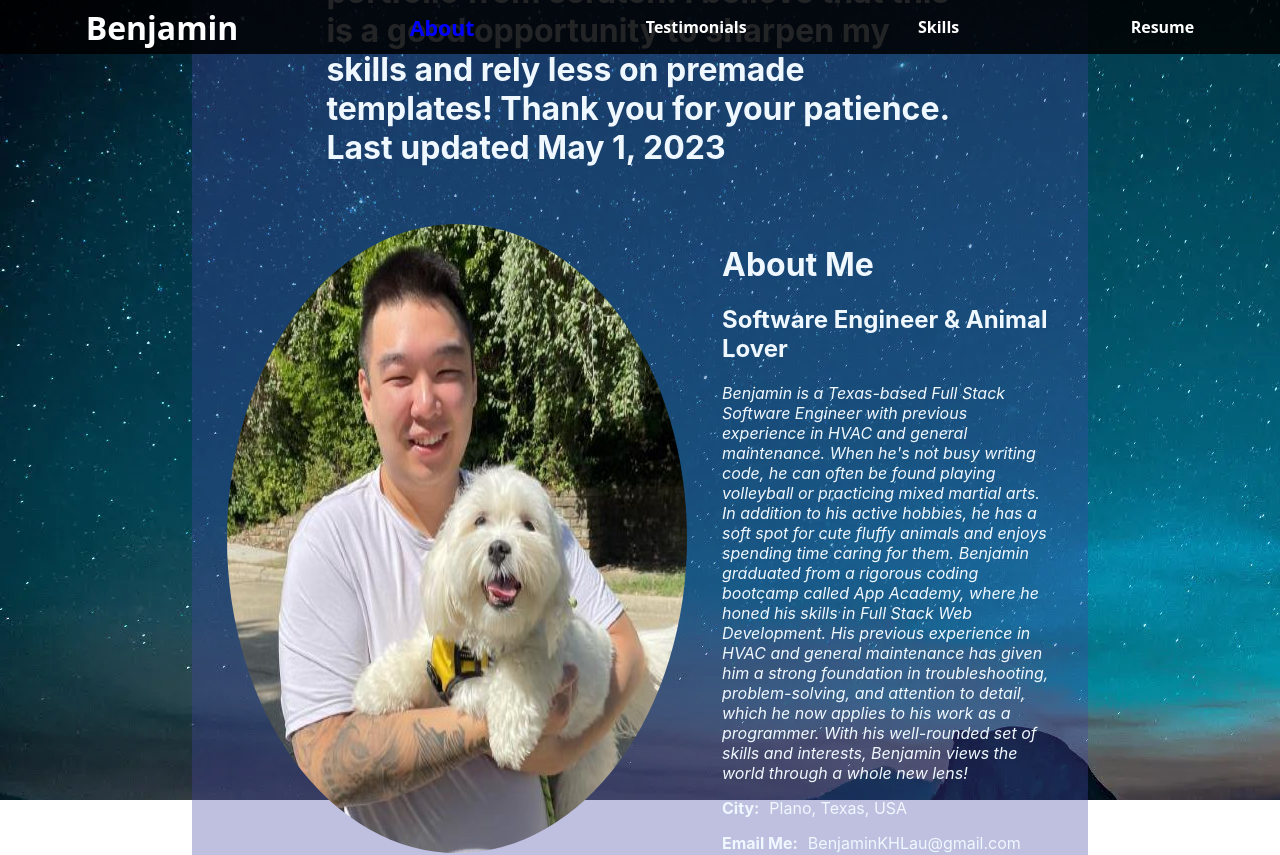
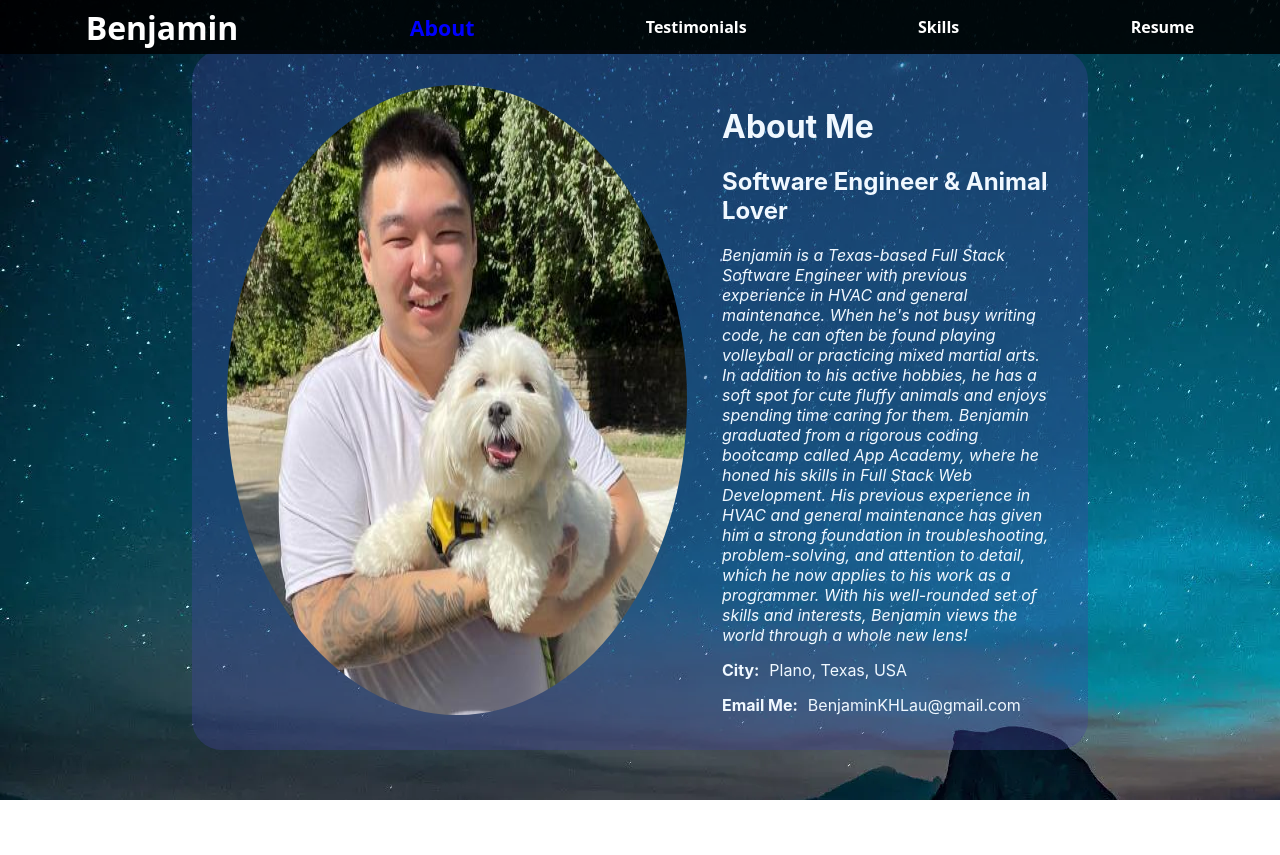
Before and after one commit to BenjaminKHLau/BenjaminKHLau.github.io, a React (Create React App) app: page / in a window 1280 px wide. Shown: the top 855 px of the page. Built offline with nearby package versions, Linux system fonts and the light colour scheme.

Commit message:
commented out WIP message

```diff
--- a/src/components/about.js
+++ b/src/components/about.js
@@ -5,12 +5,12 @@ function About() {
     <div id="about">
 
       <div className="about-container">
-      <h1 className="wip">
+      {/* <h1 className="wip">
         Hello! I am currently refactoring my portfolio from scratch! I believe
         that this is a good opportunity to sharpen my skills and rely less on
         premade templates! Thank you for your patience. Last updated May 1,
         2023
-      </h1>
+      </h1> */}
         <div className="about-img-container">
           <img className="about-img" src={kiwi} />
           <div className="about-inner">
```
